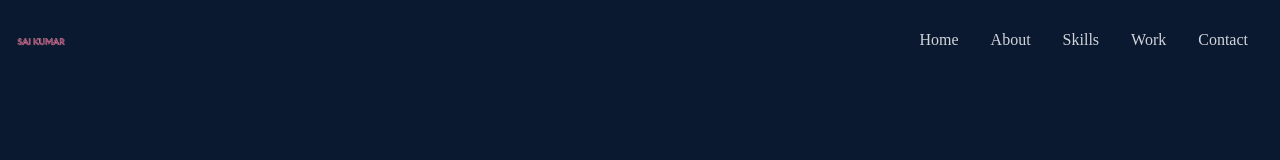
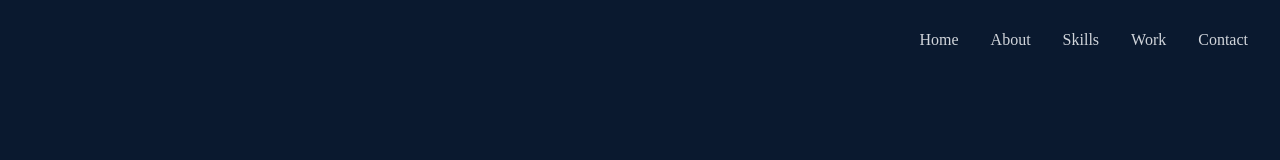
Before and after one commit to Tesvin/portfolio-website, a React (Create React App) app: page / in a window 1280 px wide. Shown: the top 160 px of the page. Built offline with nearby package versions, Linux system fonts and the light colour scheme.

Commit message:
portfolio website

```diff
--- a/src/components/Navbar.jsx
+++ b/src/components/Navbar.jsx
@@ -19,7 +19,7 @@ const Navbar = () => {
   return (
     <div className="fixed w-full h-[80px] flex justify-between items-center px-4 bg-[#0a192f] text-gray-300">
       <div>
-        <img src={Logo} alt="Logo Image" style={{ width: "50px" }} />
+        {/* <img src={Logo} alt="Logo Image" style={{ width: "50px" }} /> */}
       </div>
 
       {/* menu */}
```
